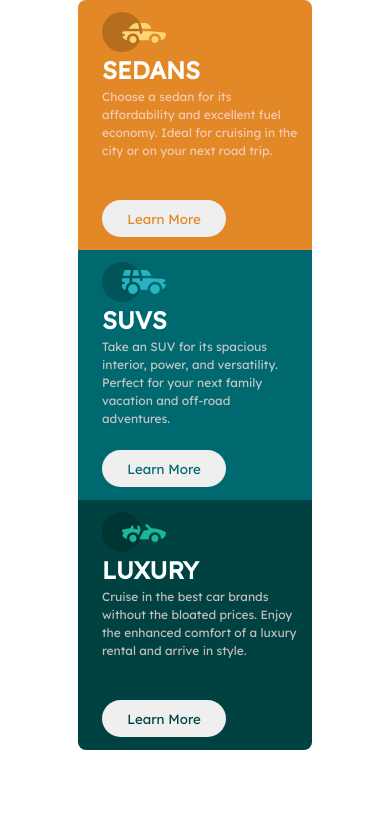
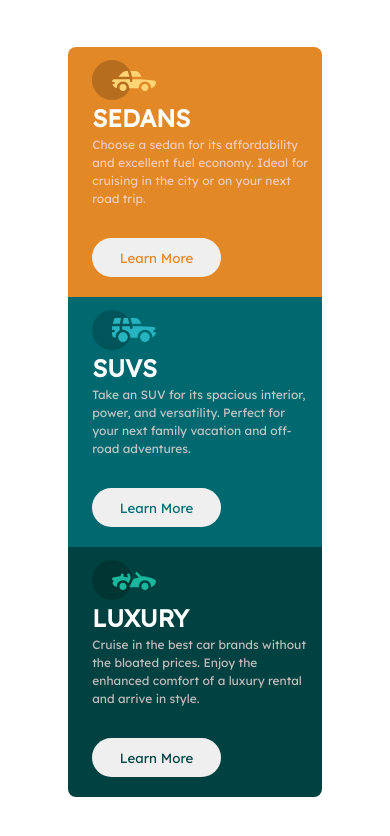
Before and after one commit to Frozennn/3-column-preview-card, a plain HTML site: page index.html in a window 390 px wide. Drawn offline with Linux system fonts and the light colour scheme.

Commit message:
Update styles.css

```diff
--- a/styles.css
+++ b/styles.css
@@ -17,7 +17,7 @@ body {
   min-height: 100vh;
   display: flex;
   /* justify-content: center; */
-   align-items: center;
+  align-items: center;
 }
 
 .main-container {
@@ -129,6 +129,7 @@ h1 {
 
   .main-container {
     flex-direction: column;
+    width: 65%;
   }
 
   .btn {
@@ -136,7 +137,8 @@ h1 {
   }
 
   .info-text {
-    height: 100px;
+    height: 90px;
+    line-height: 1.5;
   }
 }
 
@@ -146,7 +148,6 @@ h1 {
   }
 
   body {
-    align-items: flex-start;
   }
 
   .info-text {
```
